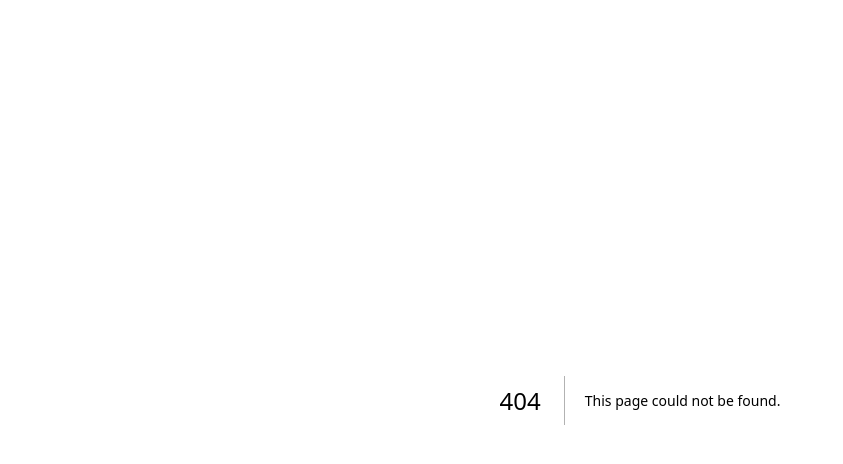
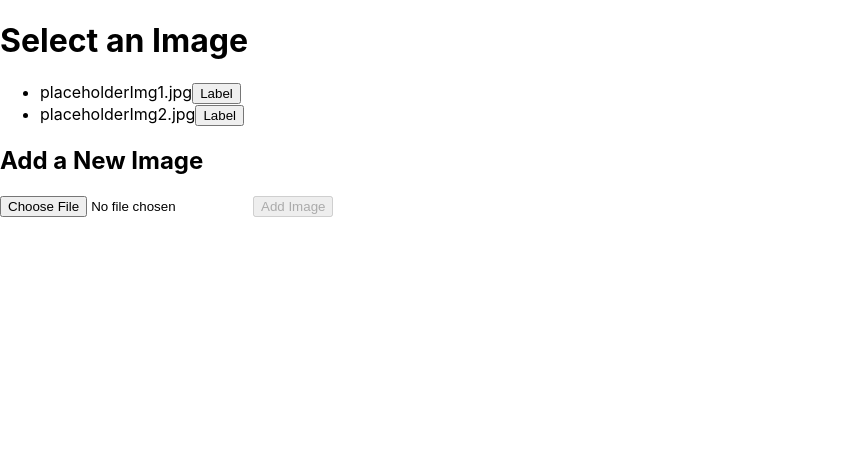
Before and after one commit to uf-mil/auto-labeler, a Next.js app in the folder frontend/: page /images in a window 1280 px wide. Before the commit this address had no page. Shown: the top 464 px of the page, without its empty margins (0-843 px from the left). Built offline with nearby package versions, Linux system fonts and the light colour scheme; no server answers.

Commit message:
Create images page and file upload functionality

```diff
--- /dev/null
+++ b/frontend/app/(app)/images/page.tsx
@@ -0,0 +1,92 @@
+"use client";
+
+import { useEffect, useState } from "react";
+import { useRouter } from "next/navigation";
+
+type ImageItem = {
+  id: number;
+  filename: string;
+};
+
+type ImageFolder = {
+    folderName: string
+    images: ImageItem[];
+}
+
+export default function ImagesPage() {
+  const [images, setImages] = useState<ImageItem[]>([]);
+  const [folders, setFolders] = useState<ImageFolder[]>([]);
+  const [newFile, setNewFile] = useState<File | null>(null);
+  const router = useRouter();
+
+  useEffect(() => {
+    const fetchImages = async () => {
+      try {
+        const res = await fetch("/api/images");
+        if (!res.ok) throw new Error("Failed to fetch images");
+        const data = await res.json();
+        setImages(data);
+      } catch (err) {
+        console.error(err);
+        setImages([
+          { id: 1, filename: "placeholderImg1.jpg" },
+          { id: 2, filename: "placeholderImg2.jpg" },
+        ]);
+      }
+    };
+    fetchImages();
+  }, []);
+
+  const handleSelect = (id: number) => {
+    router.push("/labeling/");
+  };
+
+  const handleAdd = async () => {
+    if (!newFile) return;
+
+    const res = await fetch("/api/images", {
+      method: "POST",
+      headers: { "Content-Type": "application/json" },
+      body: JSON.stringify({ filename: newFile.name }),
+    });
+
+    const added = await res.json();
+    setImages((prev) => [...prev, added]);
+    setNewFile(null);
+  };
+
+  return (
+    <div>
+      <h1>Select an Image</h1>
+
+      <ul className="space-y-2">
+        {images.map((img) => (
+          <li
+            key={img.id}
+          >
+            <span>{img.filename}</span>
+            <button
+              onClick={() => handleSelect(img.id)}
+            >
+              Label
+            </button>
+          </li>
+        ))}
+      </ul>
+
+      <div>
+        <h2 className="text-lg font-semibold">Add a New Image</h2>
+        <input
+          type="file"
+          onChange={(e) => setNewFile(e.target.files?.[0] || null)}
+        />
+        <button
+          disabled={!newFile}
+          onClick={handleAdd}
+        >
+          Add Image
+        </button>
+      </div>
+    </div>
+  );
+}
```
